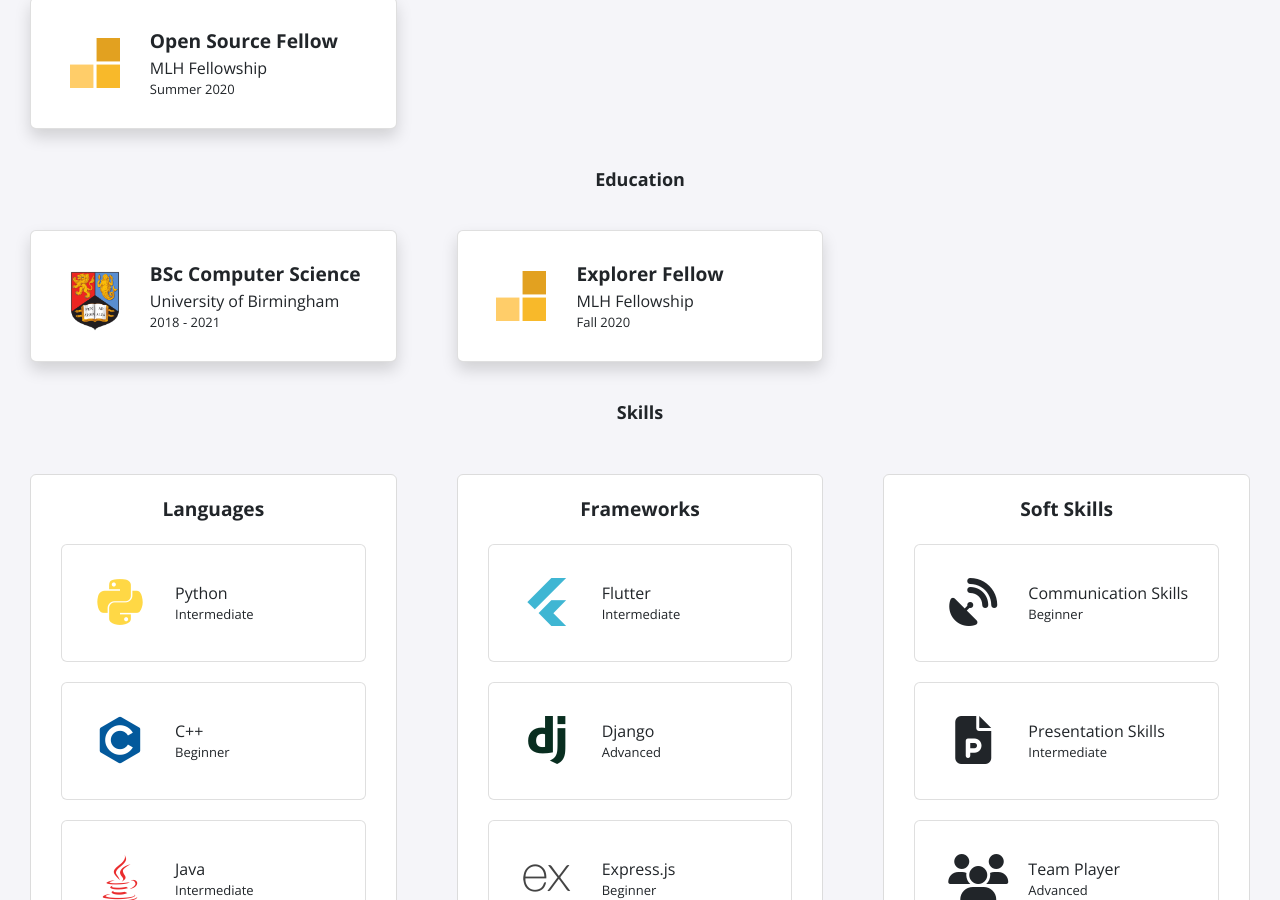
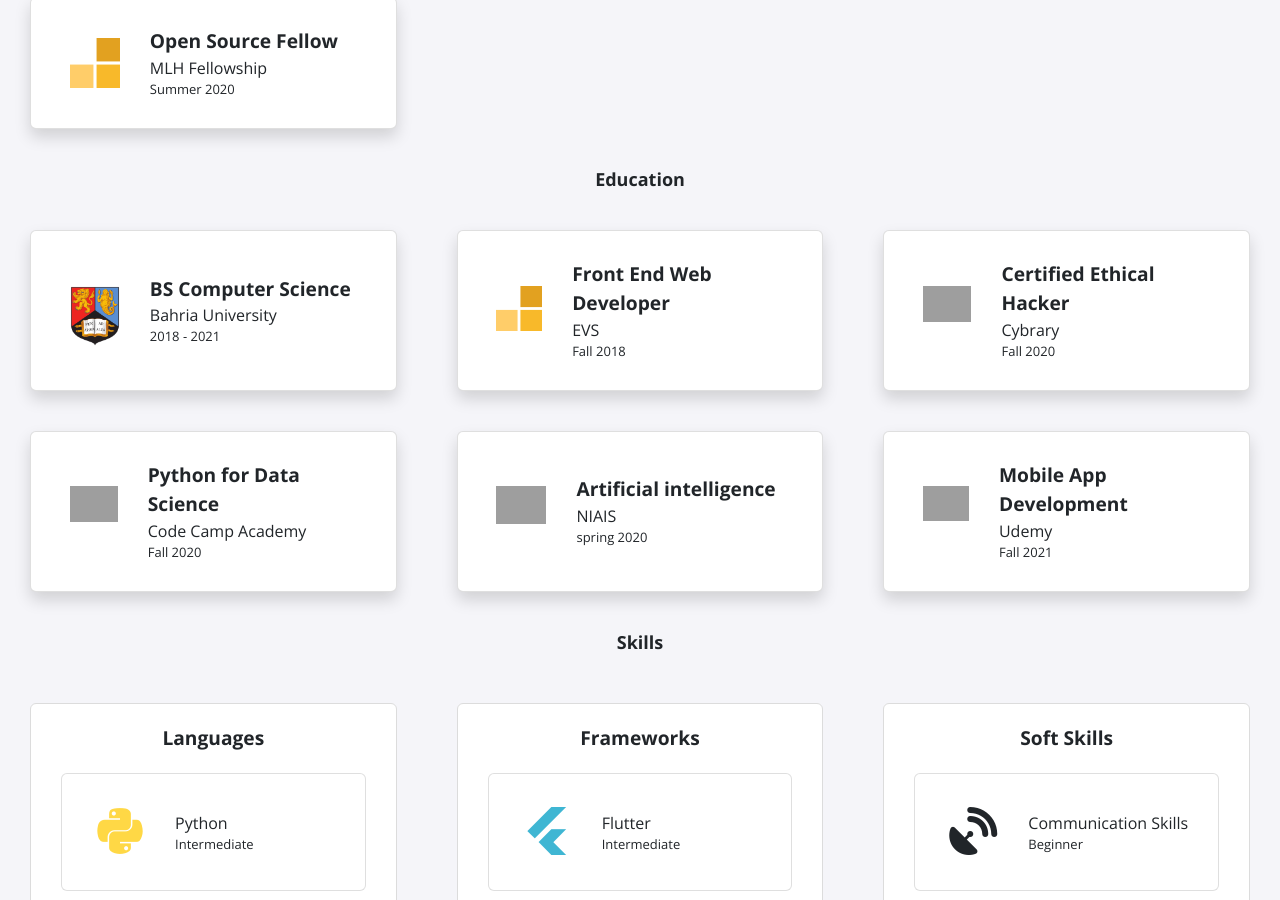
Before and after one commit to mriceflame/mriceflame.github.io, a Jekyll site: the page built from index.html, in a window 1280 px wide and 900 px high, scrolled down 861 px. Built offline with Jekyll 4.4.1, drawn with Linux system fonts in a browser that asks for light colours; nearby versions of some CDN libraries; grey boxes are pictures that could not be loaded.

Commit message:
Update education.yml

```diff
--- a/_data/education.yml
+++ b/_data/education.yml
@@ -1,9 +1,31 @@
-- course: BSc Computer Science
-  institute: University of Birmingham
+- course: BS Computer Science
+  institute: Bahria University
   dates: 2018 - 2021
   logo: uob.png
 
-- course: Explorer Fellow
-  institute: MLH Fellowship
+- course: Front End Web Developer
+  institute: EVS
+  dates: Fall 2018
+  logo: fellowship.svg
+
+
+- course: Certified Ethical Hacker
+  institute: Cybrary
   dates: Fall 2020
-  logo: fellowship.svg
+  logo: cybrary.png
+
+
+- course: Python for Data Science
+  institute: Code Camp Academy
+  dates: Fall 2020
+  logo: cybrary.png
+
+- course: Artificial intelligence
+  institute: NIAIS
+  dates: spring 2020
+  logo: nias.png
+
+- course: Mobile App Development
+  institute: Udemy
+  dates: Fall 2021
+  logo: udemy.png
```
